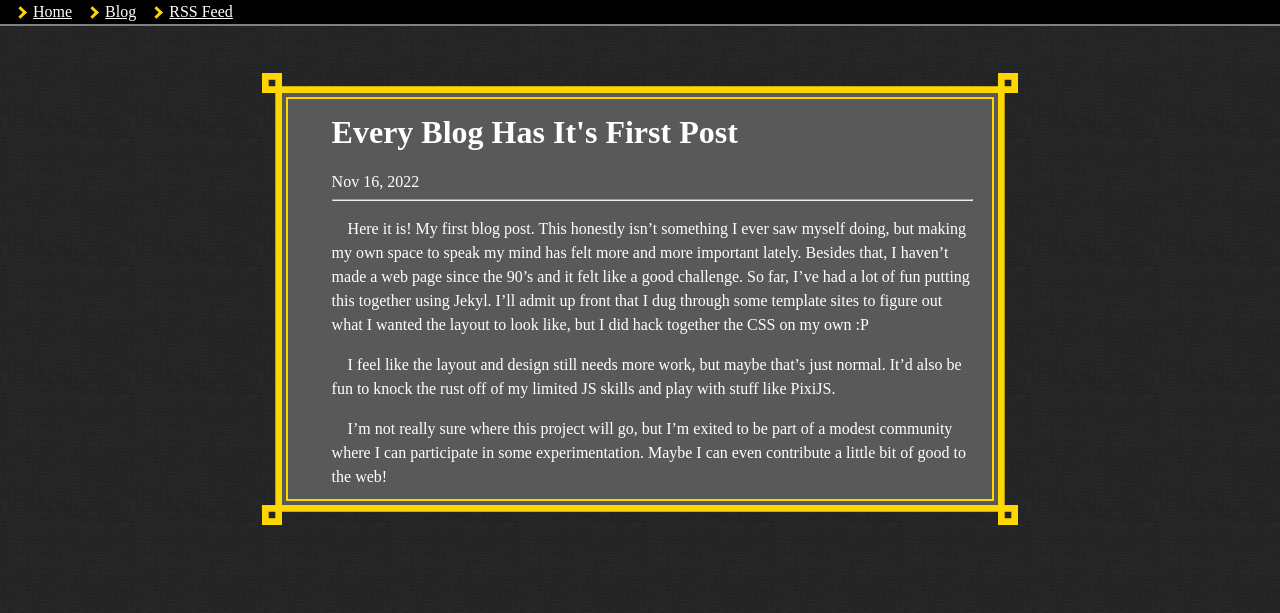
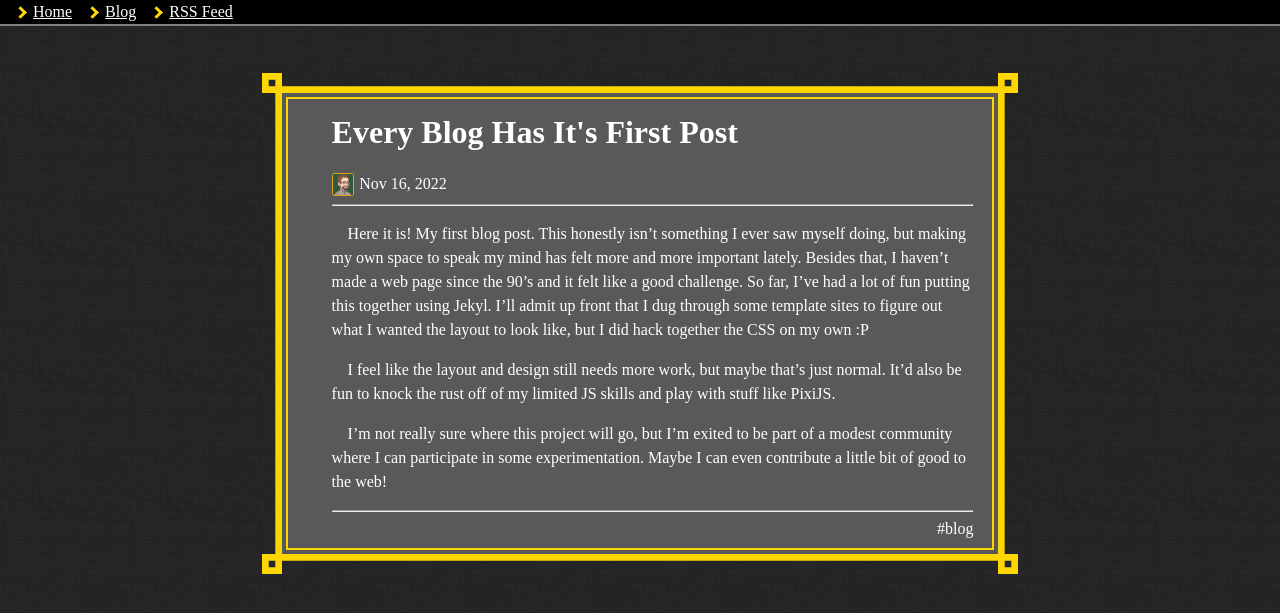
Before and after one commit to Kaezon/personal-site, a Jekyll site: the page built from blog/_posts/2022-09-30-first-post.md, in a window 1280 px wide. Shown: the top 613 px of the page. Built offline with Jekyll 4.4.1, drawn with Linux system fonts in a browser that asks for light colours.

Commit message:
format improvements

```diff
--- a/_layouts/blog-post.html
+++ b/_layouts/blog-post.html
@@ -5,11 +5,24 @@ layout: default
   <div class="content-gold-trim-outer">
     <div class="content-gold-trim-inner">
       <h1 class="p-name">{{ page.title }}</h1>
-      <span class="dt-published">{{ page.date | date: "%b %-d, %Y" }}</span>
+      <span class="post-meta-header">
+        <span class="p-author h-card">
+          <a class="u-url" href="{{ site.url }}">
+            <img class="u-photo inline-image" src="{{ '/assets/img/avatar_small.png' | relative_url }}" alt="Brett Costabile" title="by Brett Costabile">
+          </a>
+        </span>
+        <span class="dt-published">{{ page.date | date: "%b %-d, %Y" }}</span>
+      </span>
       <hr>
       <div class="e-content">
         {{ content }}
       </div>
+      <hr>
+      <div class="post-meta-footer">
+        {% for tag in page.tags %}
+        <span class="p-category post-meta-footer-tag">#{{ tag }}</span>
+        {% endfor %}
+      </div>
     </div>
   </div>
 </div>
--- a/_layouts/default.html
+++ b/_layouts/default.html
@@ -4,7 +4,8 @@
   <title>{{ page.title }}</title>
   <meta charset="UTF-8" />
   <meta name="viewport" content="width=device-width,initial-scale=1" />
-  <meta name="description" content="" />
+  <meta name="description" content="The personal site of Brett Costabile" />
+  <meta name="author" content="Brett Costabile">
   <link rel="stylesheet" type="text/css" href={{ "/assets/css/style.css" | relative_url }} />
   <link rel="icon" href={{ "/assets/img/fav.ico" | relative_url }}>
   <meta name="theme-color" content="">
--- a/_layouts/homepage.html
+++ b/_layouts/homepage.html
@@ -33,7 +33,7 @@ layout: default
 </div>
 <div id="content-right">
   <div class="h-card right-side-content">
-    <a class="u-url" href="https://bcost.site" rel="me">
+    <a class="u-url" href="{{ site.url }}" rel="me">
       <h3 class="p-name">
         <span class="p-given-name">Brett</span>
         <span class="p-family-name">Costabile</span>
--- a/assets/css/style.css
+++ b/assets/css/style.css
@@ -73,6 +73,8 @@ body {
     border: 20px solid white;
     border-image-slice: 15 15;
     border-image-source: url(../img/border.svg);
+    display: flex;
+    flex-direction: column;
     margin: 15px;
     min-width: 500px;
     width: 80%;
@@ -86,6 +88,7 @@ body {
     overflow: auto;
     padding-left: 50px;
     padding-right: 25px;
+    padding-bottom: 1em;
 }
 
 .content-gold-trim-inner p {
@@ -183,3 +186,28 @@ ul.right-side-links {
     list-style-position: outside;
     padding-left: 1rem;
 }
+
+.inline-image {
+    display: block;
+    border-color: goldenrod;
+    border-radius: 10%;
+    border-style: solid;
+    border-width: 1px;
+    height: 1.3em;
+    margin-right: 0.3em;
+}
+
+.post-meta-header {
+    display: flex;
+    align-items: center;
+}
+
+.post-meta-footer {
+    display: flex;
+    align-items: center;
+    justify-content: right;
+}
+
+.post-meta-footer-tag {
+    margin-left: 0.5em;
+}
--- a/blog/_posts/2022-09-30-first-post.md
+++ b/blog/_posts/2022-09-30-first-post.md
@@ -2,7 +2,7 @@
 layout: blog-post
 title: Every Blog Has It's First Post
 date: 2022-11-16 12:00:00 -0500
-tags: blog
+tags: [blog]
 ---
 Here it is! My first blog post.
 This honestly isn't something I ever saw myself doing, but making my own space to speak my mind has felt more and more important lately. Besides that, I haven't made a web page since the 90's and it felt like a good challenge.
```
Also changed, not shown: assets/img/avatar_small.png (added).
